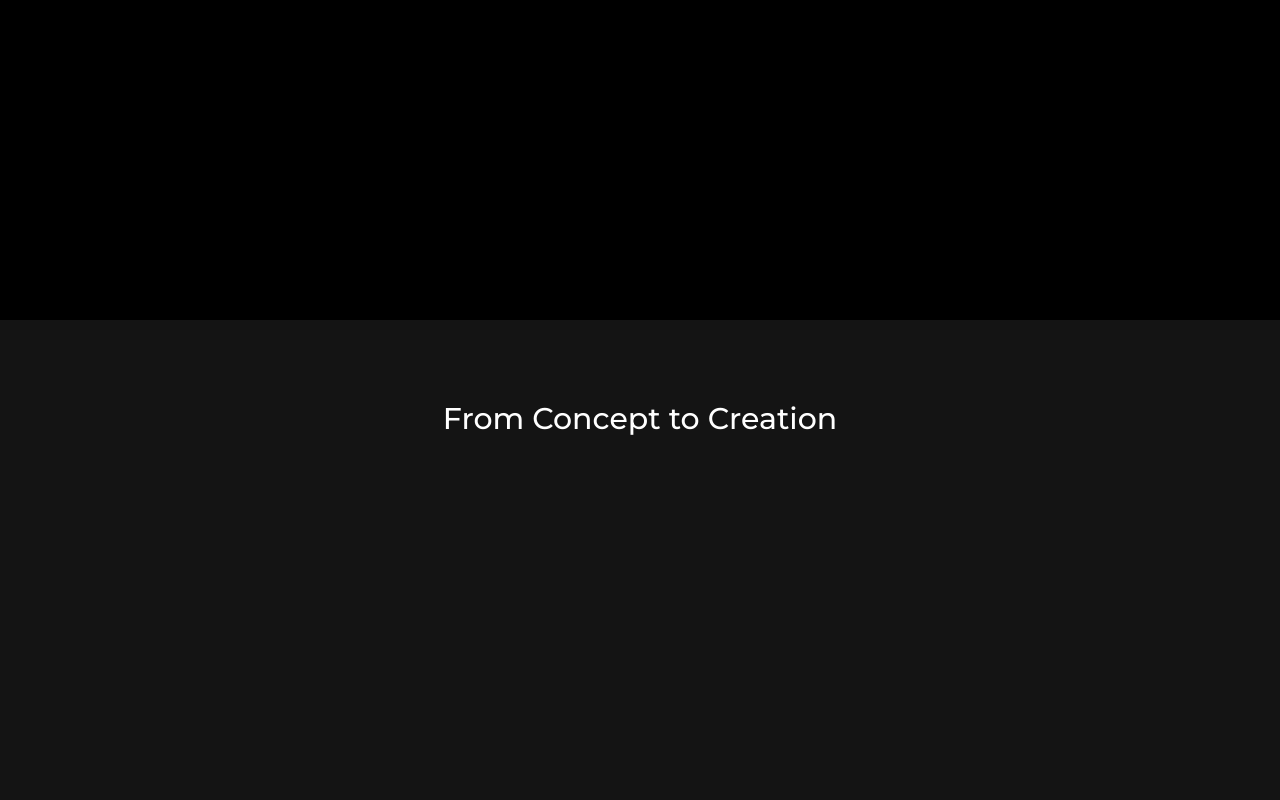
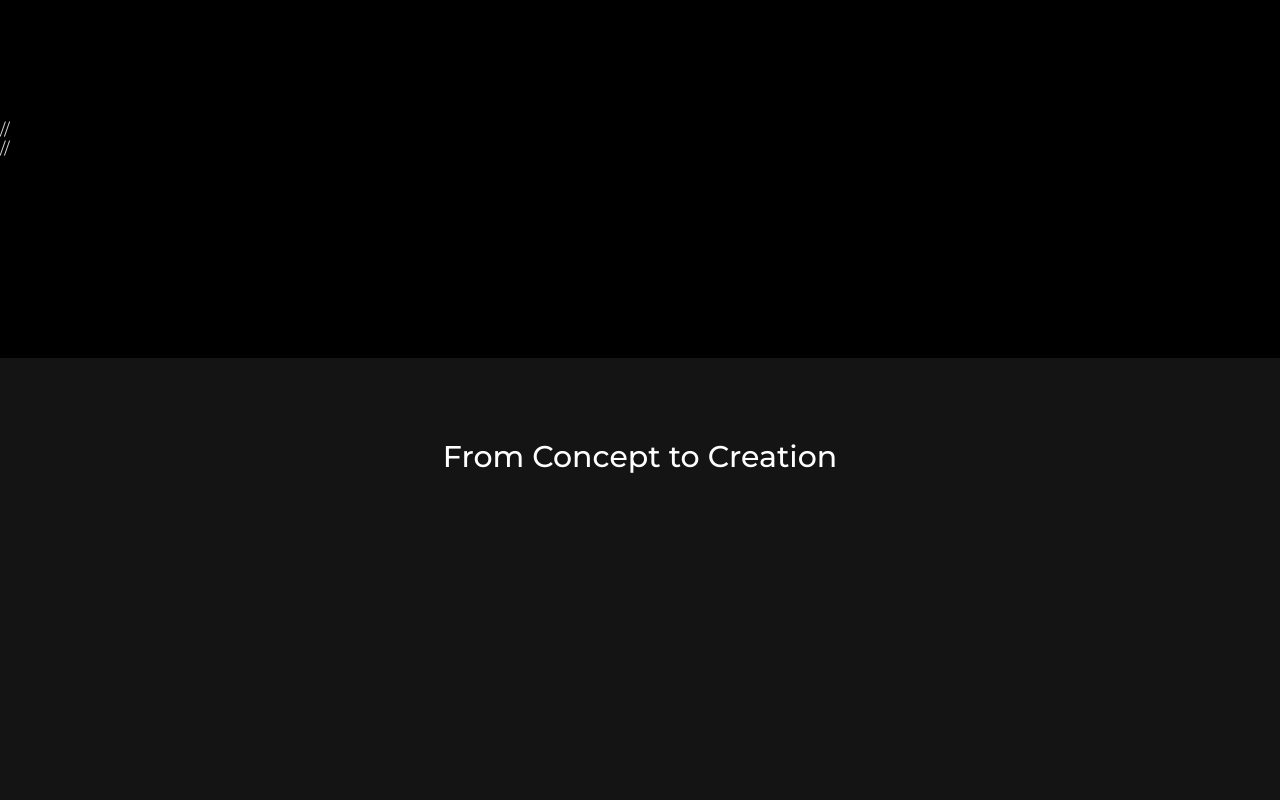
Before and after one commit to Swift-dot/my-portfolio, a React (Create React App) app: page / in a window 1280 px wide. Shown: the part 1500-2300 px from the top of the page. Built offline with nearby package versions, Linux system fonts and the light colour scheme.

Commit message:
Update App.js

```diff
--- a/src/App.js
+++ b/src/App.js
@@ -32,9 +32,9 @@ function App() {
 
       </section>
 
-     <div id="Services">
-        <Attention />
-      </div>
+     // <div id="Services">
+     //    <Attention />
+     //  </div>
 
       <section id="Portfolio" >
         <Portfolio />
```
